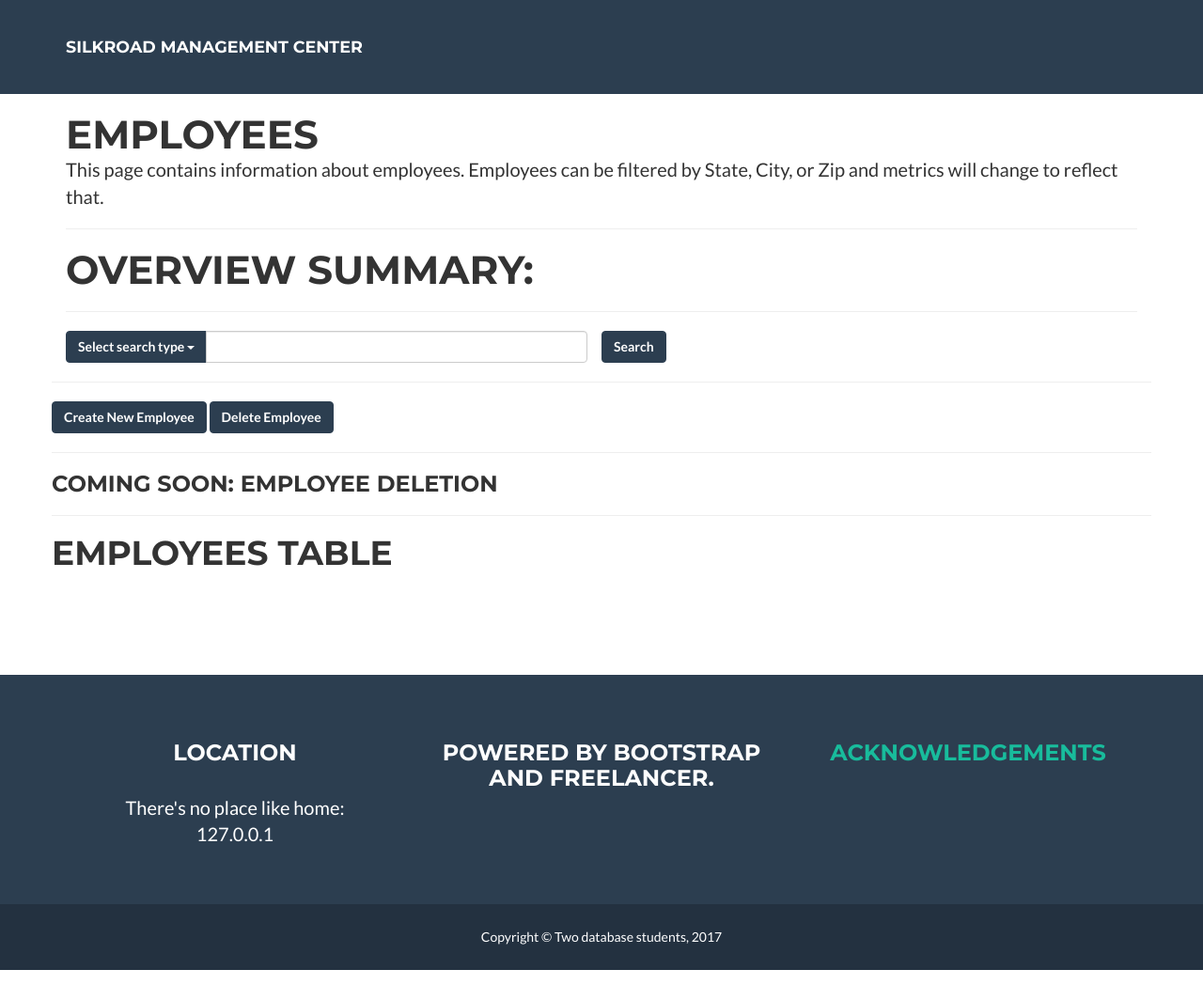
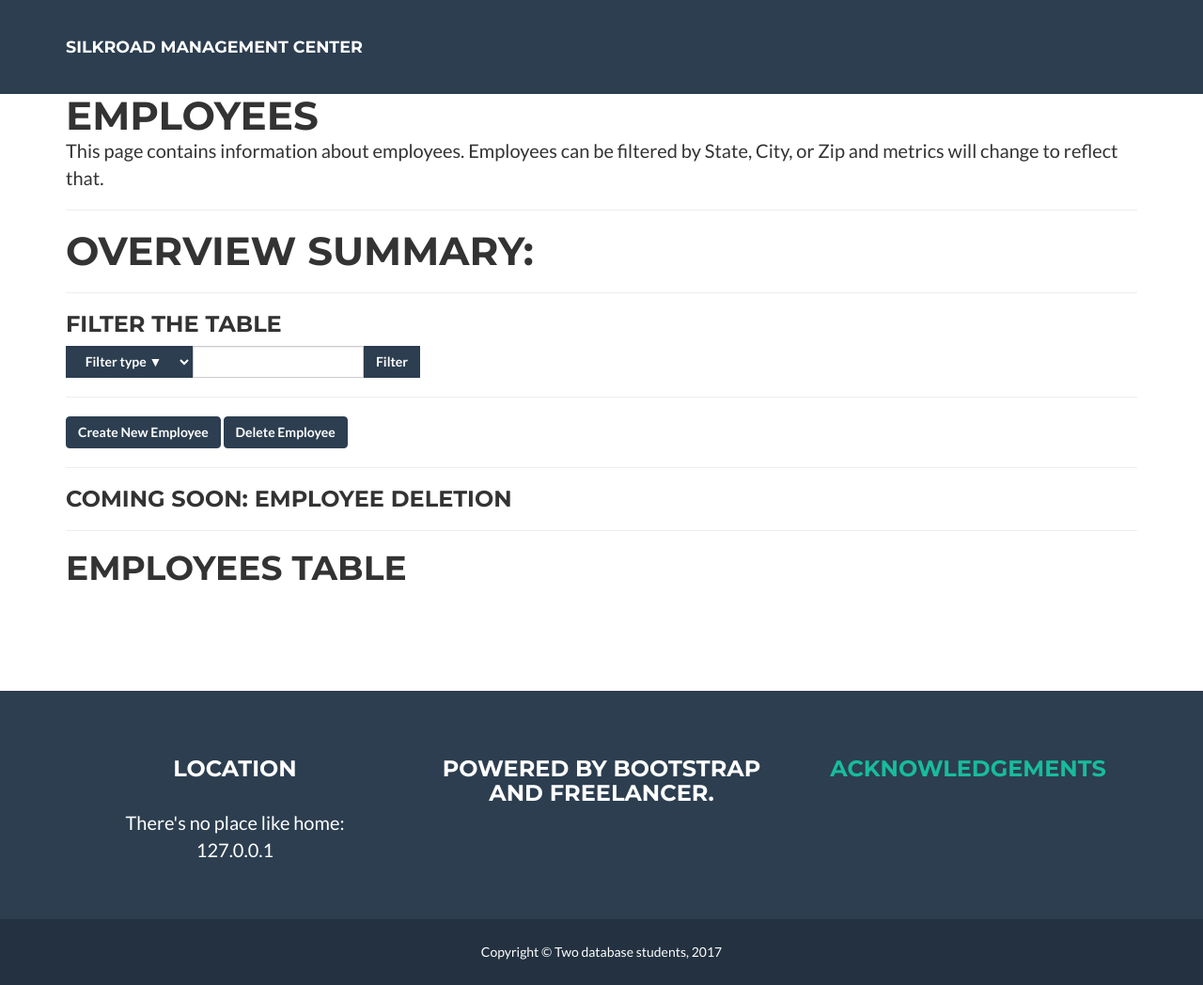
Before and after one commit to 0x8/DatabaseDesign, a Flask app: template templates/employees.html in a window 1280 px wide. Shown: the whole page at 94% size. Run offline with Flask 2, Linux system fonts and the light colour scheme; the template is opened without the code that fills it: values that come from a table or form of the project are taken from there, others are empty; some libraries are stand-ins or nearby versions.

Commit message:
Added skeleton form to employees, logic still needs to be done

```diff
--- a/templates/employees.html
+++ b/templates/employees.html
@@ -1,4 +1,6 @@
-={% extends "layouts/layout1.html" %}
+{% extends "layouts/layout1.html" %}
+{% from "security/_macros.html" import render_field_with_errors, render_field %}
+
 
 {% block title %}
 Silkroad Employee Management
@@ -26,27 +28,24 @@
 
 	<hr></hr>
 
-	<!-- Search menu and input field -->
-	<div class="row">
-		<div class="col-lg-6">
+	<h3> Filter the table </h3>
+		<!-- Search menu and input field -->
+		<form method="POST" action="/employees" class="form-inline">
+			{{ form.csrf_token }}
 			<div class="input-group">
-				<div class="input-group-btn">
-					<button class="btn btn-primary dropdown-toggle"
-						data-toggle="dropdown" aria-haspopup="true"
-						aria-expanded="flase"> Select search type
-						<span class="caret"></span>
-					</button>
-					<ul class="dropdown-menu">
-						<li><button class="btn btn-primary" id='search_byStore' style="width:100%">Search By Store</button></li>
-						<li><button class="btn btn-primary" id='search_byState' style="width:100%">Search By State</button></li>
-						<li><button class="btn btn-primary" id='search_byCity' style="width:100%">Search By City</button></li>
-						<li><button class="btn btn-primary" id='search_byZip' style="width:100%">Search By Zip</button></li>
-					</ul>
+
+				<div class="form-group">
+					{{ form.filterType(class="btn btn-primary dropdown-toggle form-control")|safe }}
 				</div>
-			<input type="text" class="form-control" id="sortKey">
-		</div>
-	</div>
-	<button id="GO" class="btn btn-primary">Search</button>
+				<div class="form-group">
+					{{ render_field(form.filterVal, class="form-control") }}
+				</div>
+				<div class="form-group">
+					{{ render_field(form.submit, class="btn btn-primary form-control") }}
+				</div>
+
+			</div>
+		</form>
 
 	<hr></hr>
 
```
